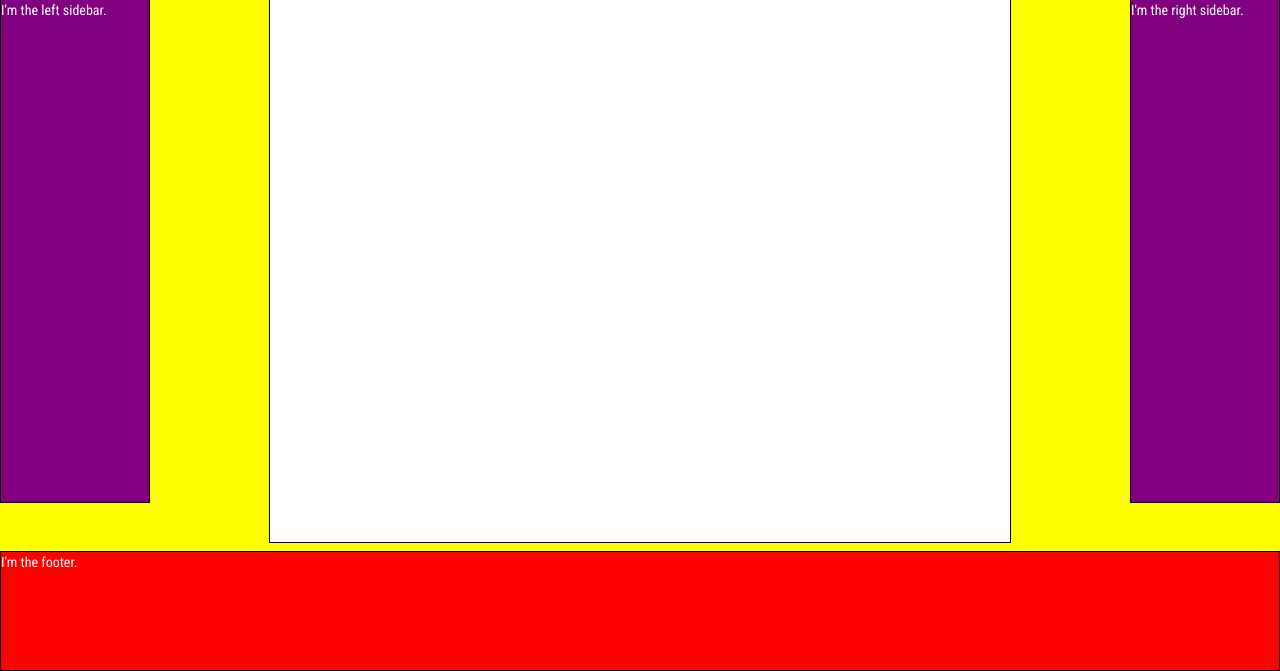
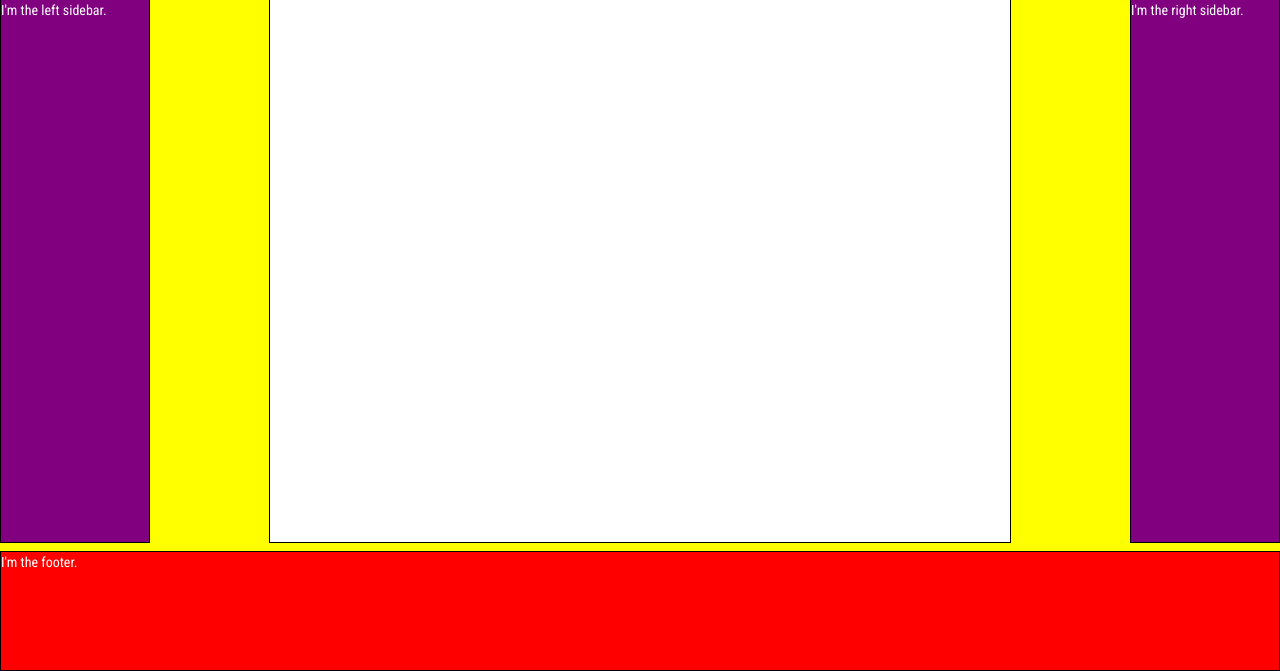
Before and after one commit to darthhomme/uiPage, a PHP site: page / in a window 1280 px wide. Shown: the part 129-800 px from the top of the page. Run offline with PHP 8.4, Linux system fonts and the light colour scheme.

Commit message:
fixing margins and stuff

```diff
--- a/style.css
+++ b/style.css
@@ -17,9 +17,9 @@ body {
 #left-sidebar {
  position:fixed;
  top:16%;
- left:0px;
+ left: 0px;
  width: 150px;
- bottom:21%;
+ bottom:16%;
  color: white;
  background-color: purple;
 }
@@ -29,7 +29,7 @@ body {
  top:16%;
  right:0px;
  width:150px;
- bottom:21%;
+ bottom:16%;
  color: white;
  background-color: purple;
 }
```
